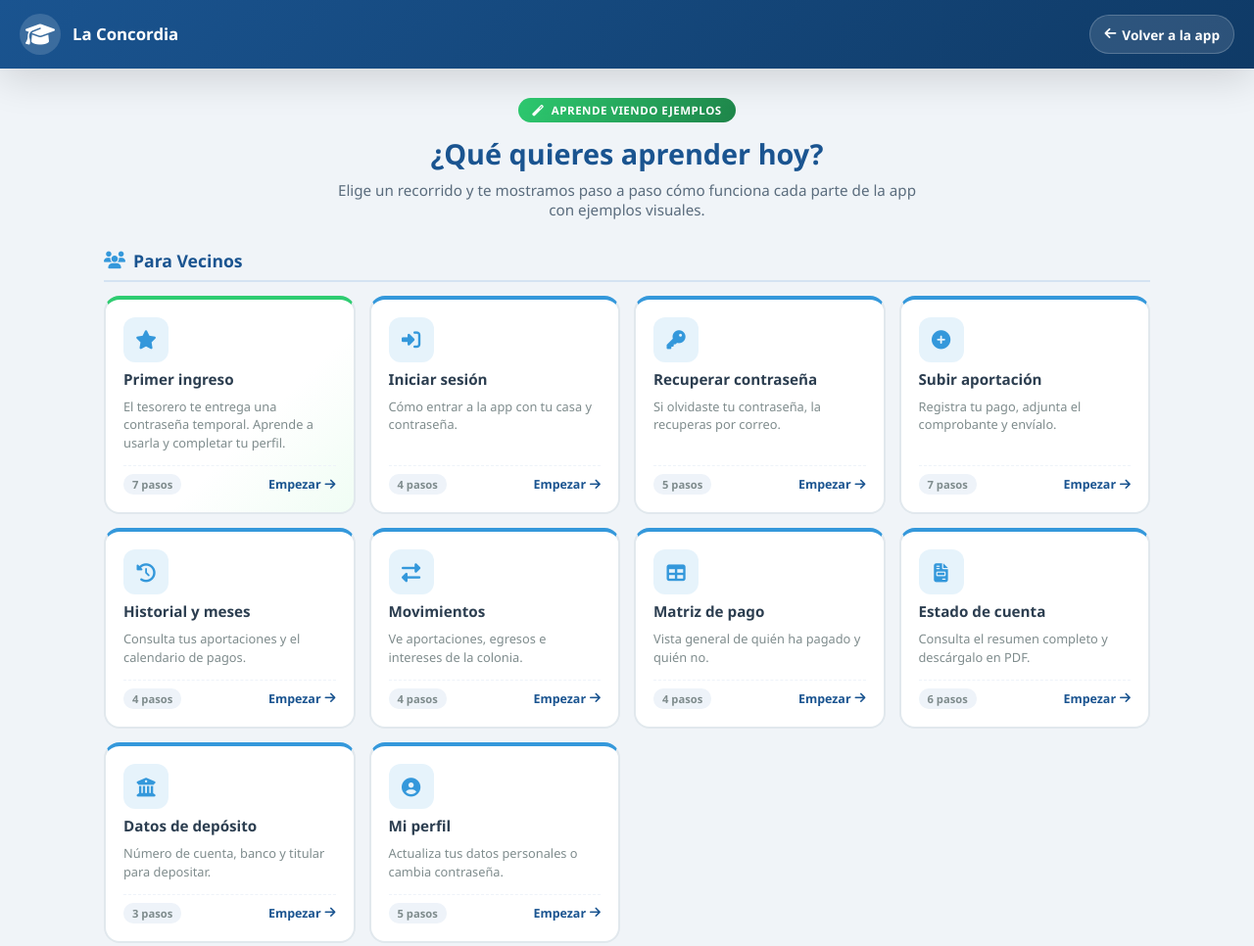
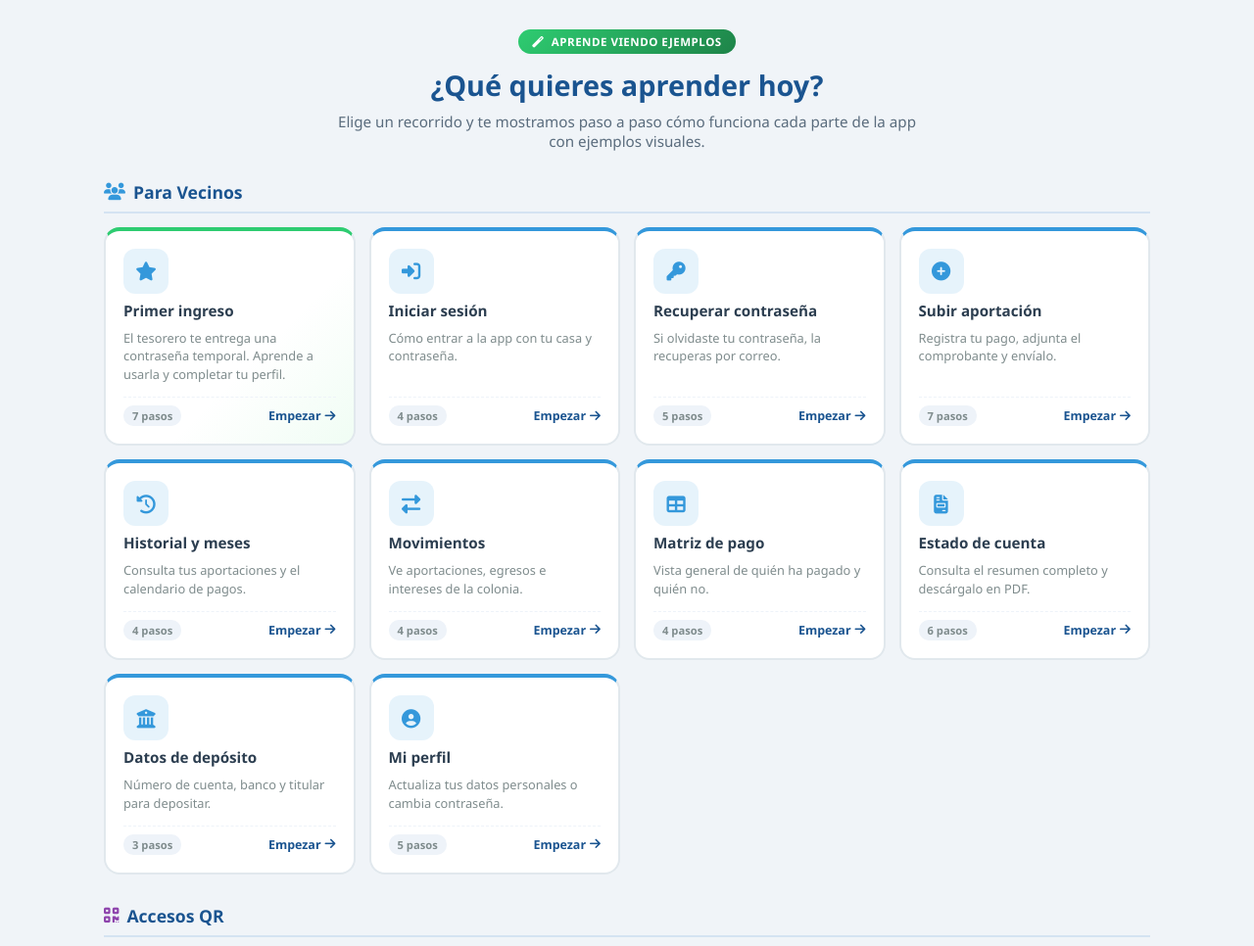
Before and after one commit to jeancarlozelaya/Concordia, a plain HTML site: page Menú Ayuda.html in a window 1280 px wide. Shown: the top 966 px of the page at 98% size. Drawn offline with Linux system fonts and the light colour scheme.

Commit message:
Update Menú Ayuda.html

```diff
--- a/Menú Ayuda.html
+++ b/Menú Ayuda.html
@@ -436,19 +436,7 @@ html, body {
 </head>
 <body>
 
-<!-- HEADER -->
-<div class="header">
-  <div class="header-brand">
-    <i class="fas fa-graduation-cap"></i>
-    <div>
-      <div class="header-brand-title">La Concordia</div>
-    </div>
-  </div>
-  <a href="index.html" class="header-btn" onclick="cerrarAyuda(event)">
-    <i class="fas fa-arrow-left"></i>
-    <span class="btn-txt">Volver a la app</span>
-  </a>
-</div>
+
 
 <!-- HOME -->
 <div id="pantallaHome">
```
